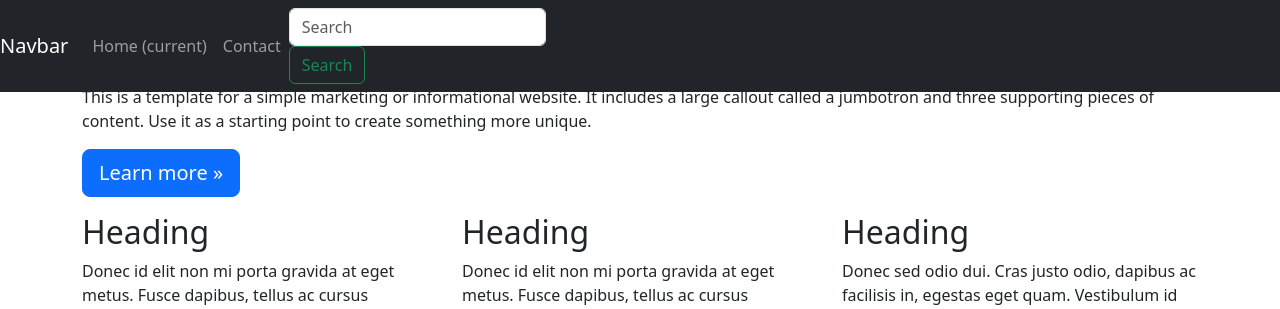
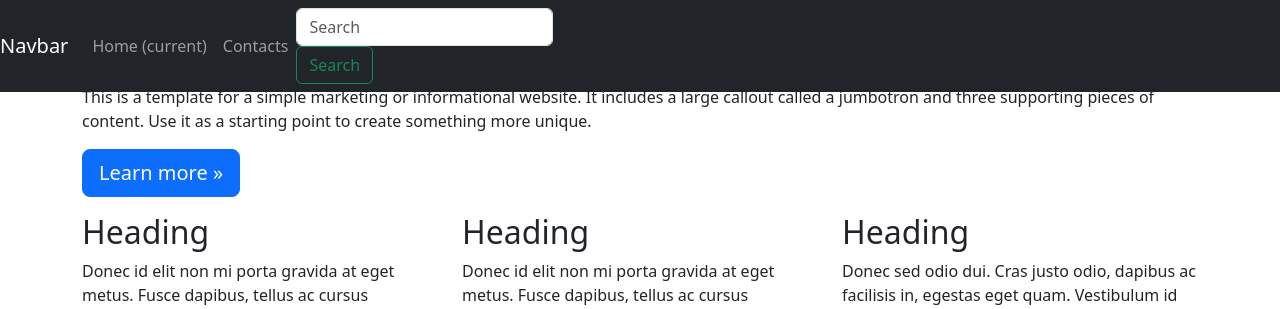
Before and after one commit to Dinnland/Dinn-store_web_application, a Django app: page / in a window 1280 px wide. Shown: the top 309 px of the page. Run offline with Django 4.2, Linux system fonts and the light colour scheme; some libraries are stand-ins or nearby versions.

Commit message:
fix bug link 'contcts' in home.html and urls.py

```diff
--- a/catalog/templates/home/home.html
+++ b/catalog/templates/home/home.html
@@ -30,7 +30,7 @@
                 <a class="nav-link" href="/">Home <span class="sr-only">(current)</span></a>
             </li>
             <li class="nav-item">
-                <a class="nav-link" href="/contact/">Contact</a>
+                <a class="nav-link" href="/contacts/">Contacts</a>
             </li>
         </ul>
         <form class="form-inline my-2 my-lg-0">
--- a/django_19_hw_2/urls.py
+++ b/django_19_hw_2/urls.py
@@ -21,7 +21,7 @@ from catalog.views import index_home, index_contacts
 urlpatterns = [
     path('admin/', admin.site.urls),
     path('', index_home),
-    path('contact/', index_contacts),
+    path('contacts/', index_contacts),
 
 
 ]
```
